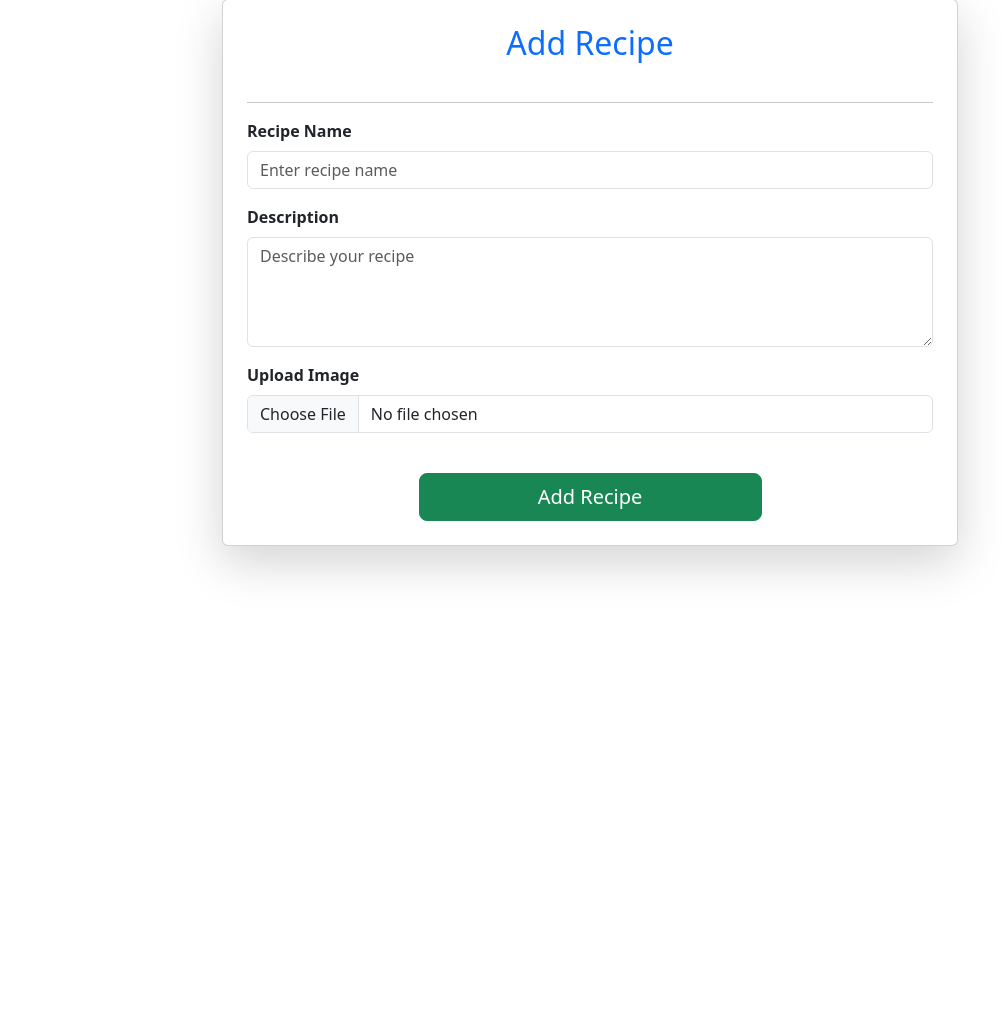
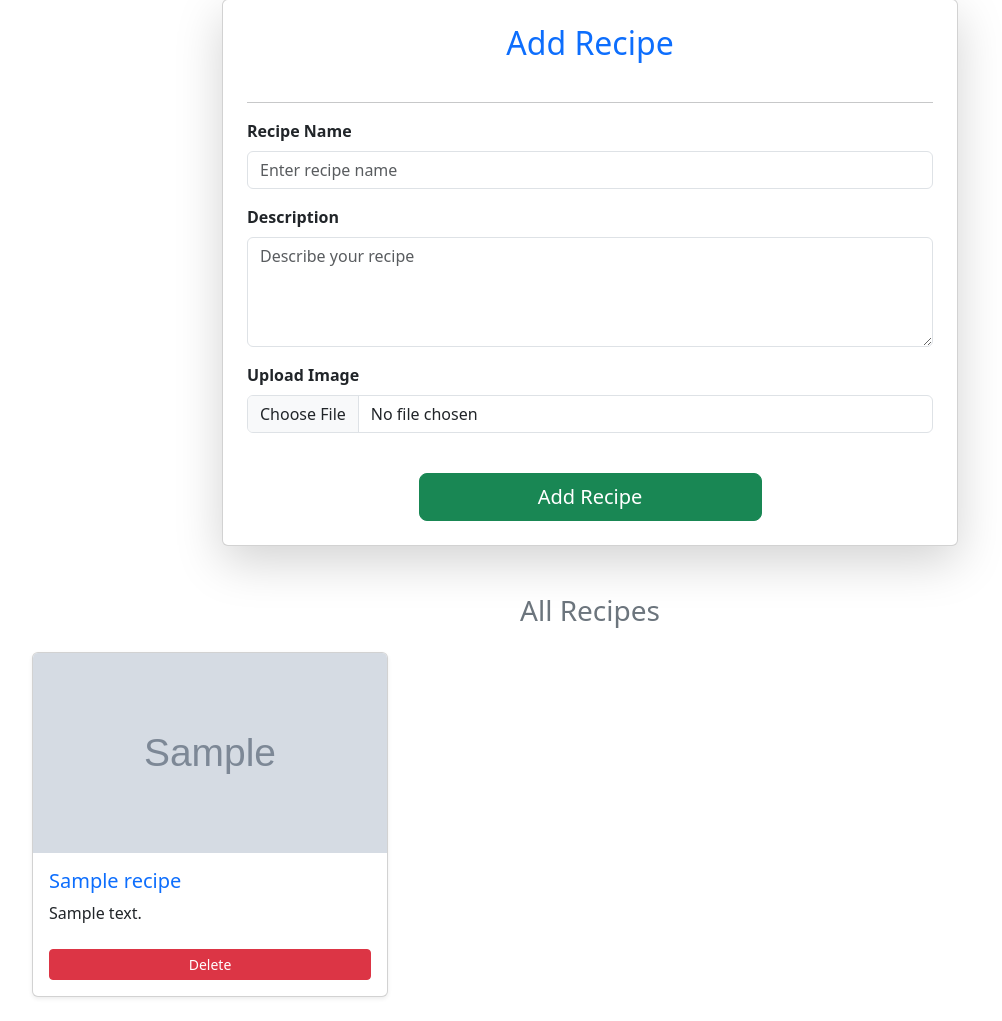
Before and after one commit to rdevang71/Django-Receipes-Project, a Django app: template vege/templates/receipes.html in a window 1280 px wide. Shown: the part 49-1070 px from the top of the page, without its empty margins (50-1052 px from the left). Before the commit the page ends 624 px from the top, so only its background shows below. Run offline with Django 5.2, Linux system fonts and the light colour scheme; the template is opened without the code that fills it: values that come from a table or form of the project are taken from there, others are empty; tables that the repository leaves empty hold one stand-in row (values such as "Sample post"); grey boxes marked "Sample" are stand-in pictures.

Commit message:
Enhance recipe management: update settings for static and media files, add delete functionality, and improve recipe display in templates.

```diff
--- a/core/urls.py
+++ b/core/urls.py
@@ -18,12 +18,20 @@ from django.contrib import admin
 from django.urls import path
 from home.views import *
 from vege.views import *
+from django.conf.urls.static import static
+from django.conf import settings
+from django.contrib.staticfiles.urls import staticfiles_urlpatterns
 
 urlpatterns = [
-    path('',home,name='home'),
-    path('about/',about,name='about'),
-    path('contact/',contact,name='contact'),
-    path('receipes/',receipes, name='receipes'),
-
+    path('', home, name='home'),
+    path('about/', about, name='about'),
+    path('contact/', contact, name='contact'),
+    path('receipes/', receipes, name='receipes'),
+    path('delete_receipe/<int:id>/', delete_receipe, name='delete_receipe'),
     path('admin/', admin.site.urls),
 ]
+
+if settings.DEBUG:
+    urlpatterns += static(settings.MEDIA_URL, document_root=settings.MEDIA_ROOT)
+
+urlpatterns += staticfiles_urlpatterns()
--- a/vege/templates/receipes.html
+++ b/vege/templates/receipes.html
@@ -5,6 +5,7 @@
     <div class="col-md-8">
       <form class="card p-4 shadow-lg rounded" method="POST" enctype="multipart/form-data">
         {% csrf_token %}
+        <input type="hidden" name="add_recipe" value="true">
         <h2 class="text-center mb-4 text-primary">Add Recipe</h2>
         <hr>
 
@@ -29,5 +30,31 @@
       </form>
     </div>
   </div>
+
+  {% if receipes %}
+  <div class="row mt-5">
+    <h3 class="text-center text-secondary mb-4">All Recipes</h3>
+    {% for recipe in receipes %}
+    <div class="col-md-4 mb-4">
+      <div class="card h-100 shadow-sm">
+        {% if recipe.receipe_image %}
+        <img src="{{ recipe.receipe_image.url }}" class="card-img-top img-fluid" alt="Recipe Image" style="height: 200px; object-fit: cover;">
+        {% else %}
+        <div class="bg-secondary text-white d-flex align-items-center justify-content-center" style="height: 200px;">
+          No Image Available
+        </div>
+        {% endif %}
+        <div class="card-body">
+          <h5 class="card-title text-primary">{{ recipe.receipe_name }}</h5>
+          <p class="card-text">{{ recipe.receipe_description }}</p>
+          <a href="{% url 'delete_receipe' recipe.id %}" class="btn btn-danger btn-sm mt-2 w-100">Delete</a>
+        </div>
+      </div>
+    </div>
+    {% endfor %}
+  </div>
+  {% else %}
+  <p class="text-center text-muted mt-5">No recipes added yet.</p>
+  {% endif %}
 </div>
 {% endblock %}
```
Also changed, not shown: core/settings.py (+10 -0 lines), vege/views.py (+18 -21 lines), db.sqlite3.
